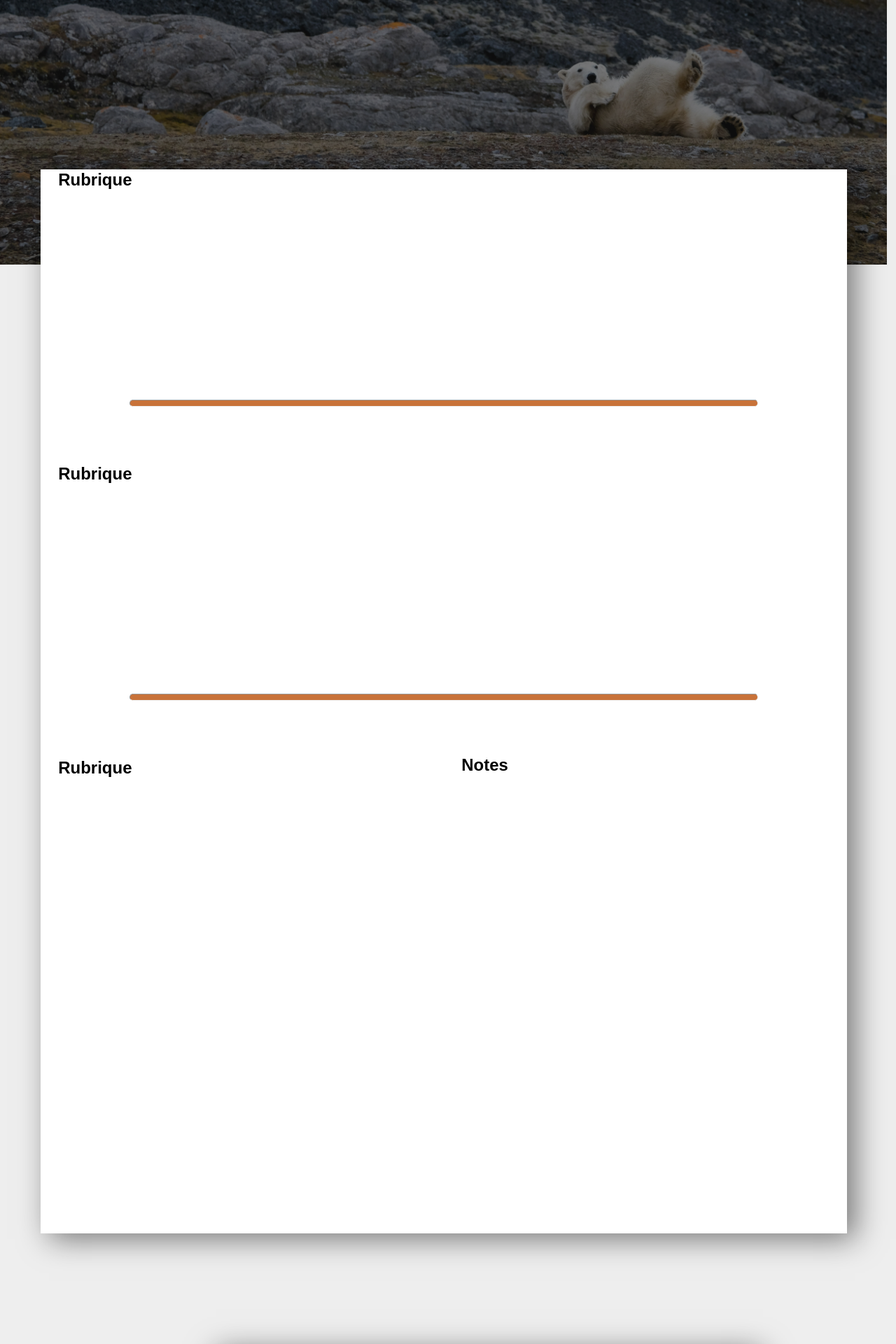
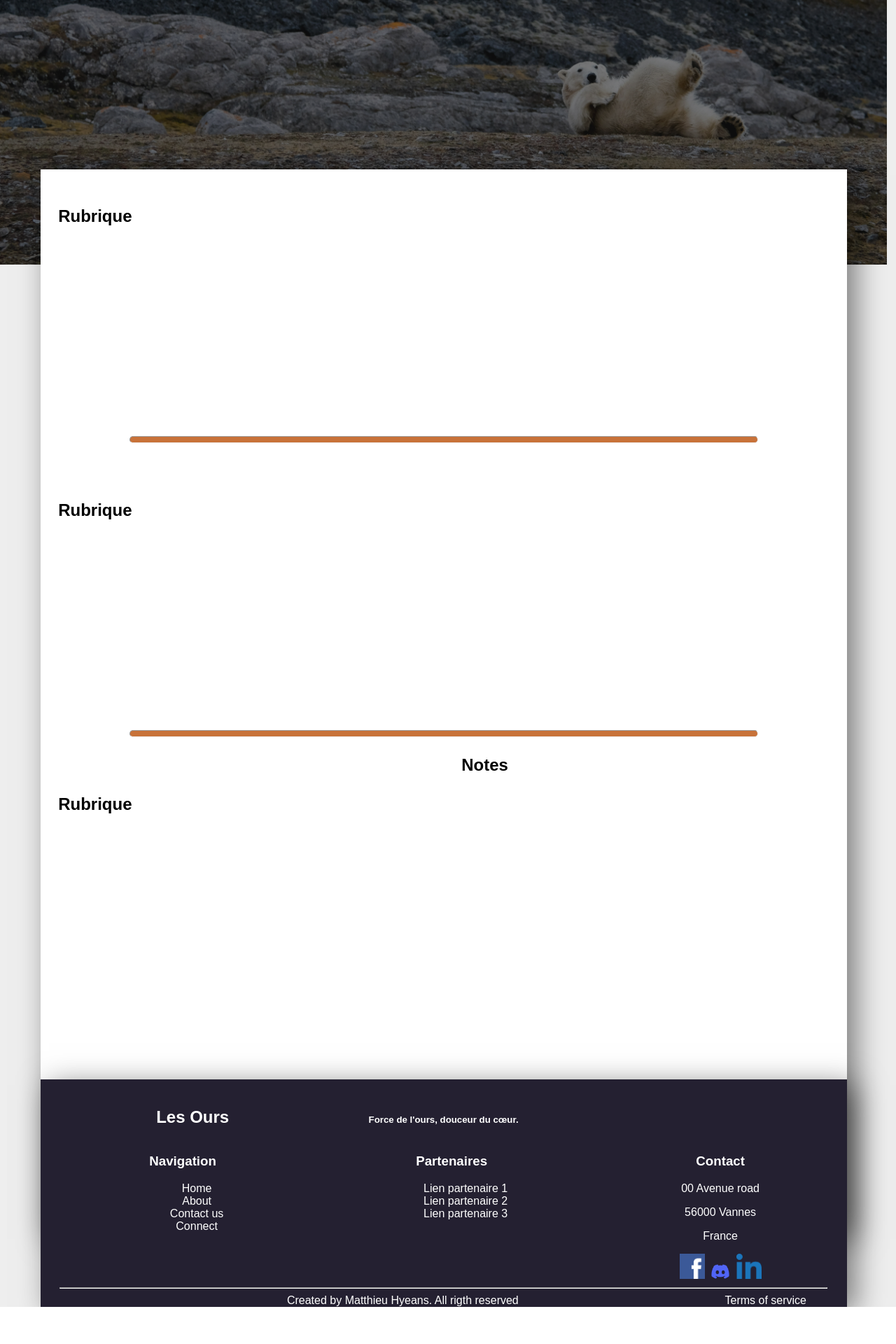
Before and after one commit to Thomas-Poulain/webweb, a PHP site: page /views/main.php in a window 1280 px wide. Shown: the part 440-2360 px from the top of the page at 70% size. After the commit the page ends 2307 px from the top, so only its background shows below. Run offline with PHP 8.4, Linux system fonts and the light colour scheme.

Commit message:
amélioration du front

```diff
--- a/views/css/style.css
+++ b/views/css/style.css
@@ -5,6 +5,8 @@
     left: 0;
     padding-left: 0%;
     padding-right: 0%;
+    max-height: 100vh;
+    height: fit-content;
     margin: 0%;
     width: 99vw;
 }
@@ -45,7 +47,7 @@
 }
 
 nav{
-    left: 50vw;
+    left: 55vw;
     width:100vw;
 }
 
@@ -76,18 +78,15 @@
     opacity: 95%;
 }
 
-main, footer{
+main{
     z-index: 5;
     position: relative;
     width: 90vw;
-    left: 4.5vw;
-    box-shadow: 1.5vh 1vh 5vh rgba(0, 0, 0, 0.5);
-}
-
-main{
     top: -20vh;
     height: 190vh;
     background-color: white;
+    left: 4.5vw;
+    box-shadow: 1.5vh 1vh 5vh rgba(0, 0, 0, 0.5);
 }
 
 #text-main-display{
@@ -131,8 +130,14 @@
 
 }
 
-main section, main aside{
-    top:-26.5vh;
+main section {
+    top:-20vh;
+    position: relative;
+    height: 50vh;
+}
+
+main aside{
+    top:-18vh;
     position: relative;
     height: 50vh;
 }
@@ -229,18 +234,18 @@
 
 /***************FOOTER*******************/
 footer{
+    z-index: 5;
+    color: white;
+    text-align: center;
     background-color: #242031;
-    padding: 1%;
-    color: white;
-    max-width: 60%;
-    margin: 0 auto;
- }
+    position: relative;
+    width: 90vw;
+    left: 4.5vw;
+    top: -50vh;
+    box-shadow: 1.5vh 1vh 5vh rgba(0, 0, 0, 0.5);
+}
 
- #infos{
-     display: flex;
- }
-
- #footerTitle{
+ #infos, .icons{
      display: flex;
  }
 
@@ -280,12 +285,3 @@
      width: 10%;
      height: 10%;
  }
-
- .icons{
-     display: flex;
- }
-
- #subtitle{
-     margin-top: 28px;
-     margin-left: 15px;
- }
--- a/views/main.php
+++ b/views/main.php
@@ -25,7 +25,6 @@
                         <th id=\"home\"><a href=\"index.php\">Home</a></th>
                         <th id=\"about\"><a href=\"about.php\">About</a></th>
                         <th id=\"contact\"><a href=\"contact.php\">Contact us</a></th>
-                        <th id=\"ChangePasswd\"><a href=\"#\">MDP Oublié</a></th>
                         <th id=\"connect\"><a href=\"/disconnect\">Logout</a></th>
                     </tr>
                 </table>
@@ -139,9 +138,9 @@
                 <p>56000 Vannes</p>
                 <p>France</p>
                 <section id="icons">
-                    <img class="icon" src="images/facebook.png">
-                    <img class="icon" src="images/discord.png">
-                    <img class="icon" src="images/linkedin.png">
+                    <img class="icon" src="views/med/facebook.png">
+                    <img class="icon" src="views/med/discord.png">
+                    <img class="icon" src="views/med/linkedin.png">
                 </section>
             </section>
         </aside>
```
Also changed, not shown: database.db, views/med/discord.png (added), views/med/facebook.png (added), views/med/linkedin.png (added).
